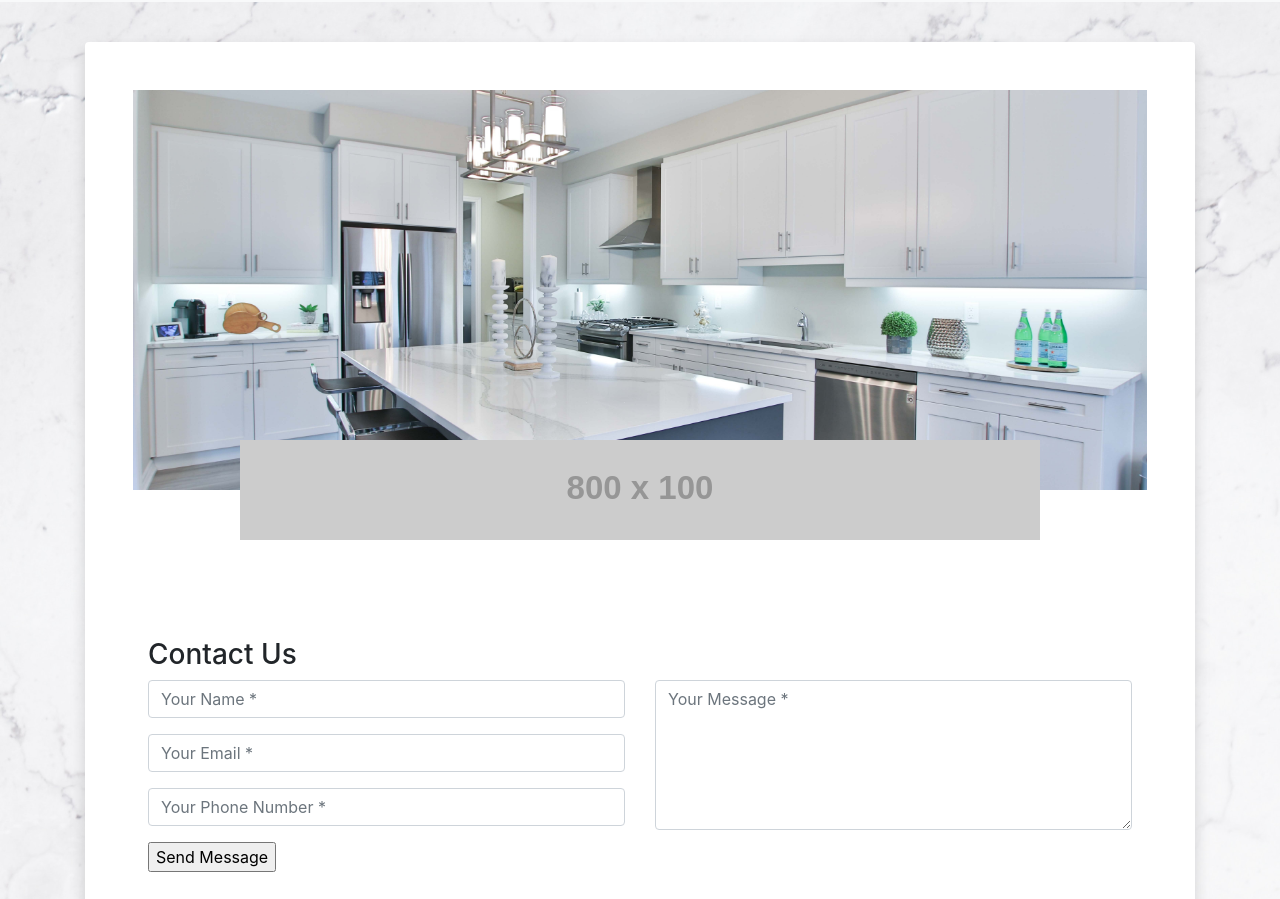
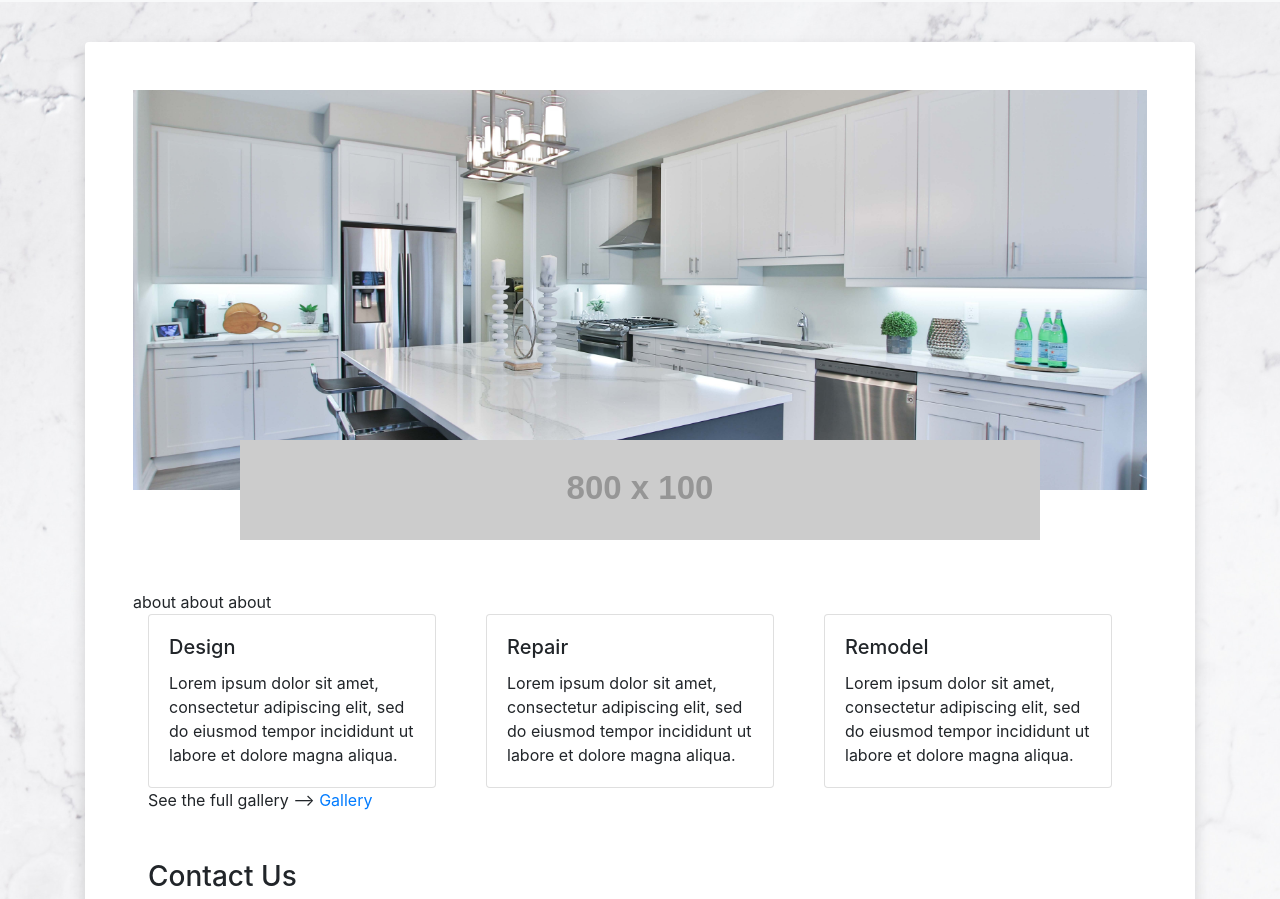
Before and after one commit to KyleCornelius/BNV, a website: page index.html in a window 1280 px wide. Shown: the part 54-953 px from the top of the page. Drawn offline with Linux system fonts and the light colour scheme; placeholder pictures from the web are drawn by us.

Commit message:
add a services section
possibility...?

```diff
--- a/index.html
+++ b/index.html
@@ -18,7 +18,7 @@
   <header class="pb-5">
     <nav class="navbar navbar-expand-lg bg-light fixed-top" id="mainNav">
       <div class="container">
-        <div class="navbar-brand text-uppercase font-weight-bold">BNV Logo</div>
+        <div class="navbar-brand text-uppercase font-weight-bold">BNV</div>
         <button class="navbar-toggler" type="button" data-toggle="collapse" data-target="#navbarResponsive"
           aria-controls="navbarResponsive" aria-expanded="false" aria-label="Toggle navigation">
           <span class="navbar-toggler-icon"></span>
@@ -52,6 +52,47 @@
         <!-- cover -->
         <div class="masthead" id="home"></div>
         <div class="logo"></div>
+
+        <!--about us-->
+        about about about
+
+        <!--services-->
+        <div class="container">
+
+          <div class="row">
+            <div class="col-md-4">
+              <div class="card" style="width: 18rem;">
+                <div class="card-body">
+                  <h5 class="card-title">Design</h5>
+                  <p class="card-text">Lorem ipsum dolor sit amet, consectetur adipiscing elit, sed do eiusmod tempor
+                    incididunt ut labore et dolore magna aliqua.</p>
+                </div>
+              </div>
+            </div>
+            <div class="col-md-4">
+              <div class="card" style="width: 18rem;">
+                <div class="card-body">
+                  <h5 class="card-title">Repair</h5>
+                  <p class="card-text">Lorem ipsum dolor sit amet, consectetur adipiscing elit, sed do eiusmod tempor
+                    incididunt ut labore et dolore magna aliqua.</p>
+                </div>
+              </div>
+            </div>
+            <div class="col-md-4">
+              <div class="card" style="width: 18rem;">
+                <div class="card-body">
+                  <h5 class="card-title">Remodel</h5>
+                  <p class="card-text">Lorem ipsum dolor sit amet, consectetur adipiscing elit, sed do eiusmod tempor
+                    incididunt ut labore et dolore magna aliqua.</p>
+                </div>
+              </div>
+            </div>
+          </div>
+
+          See the full gallery --> <a href="gallery.html">Gallery</a>
+
+        </div>
+
 
         <!--contact us-->
         <div class="container mt-5">
```
Also changed, not shown: README.md.
